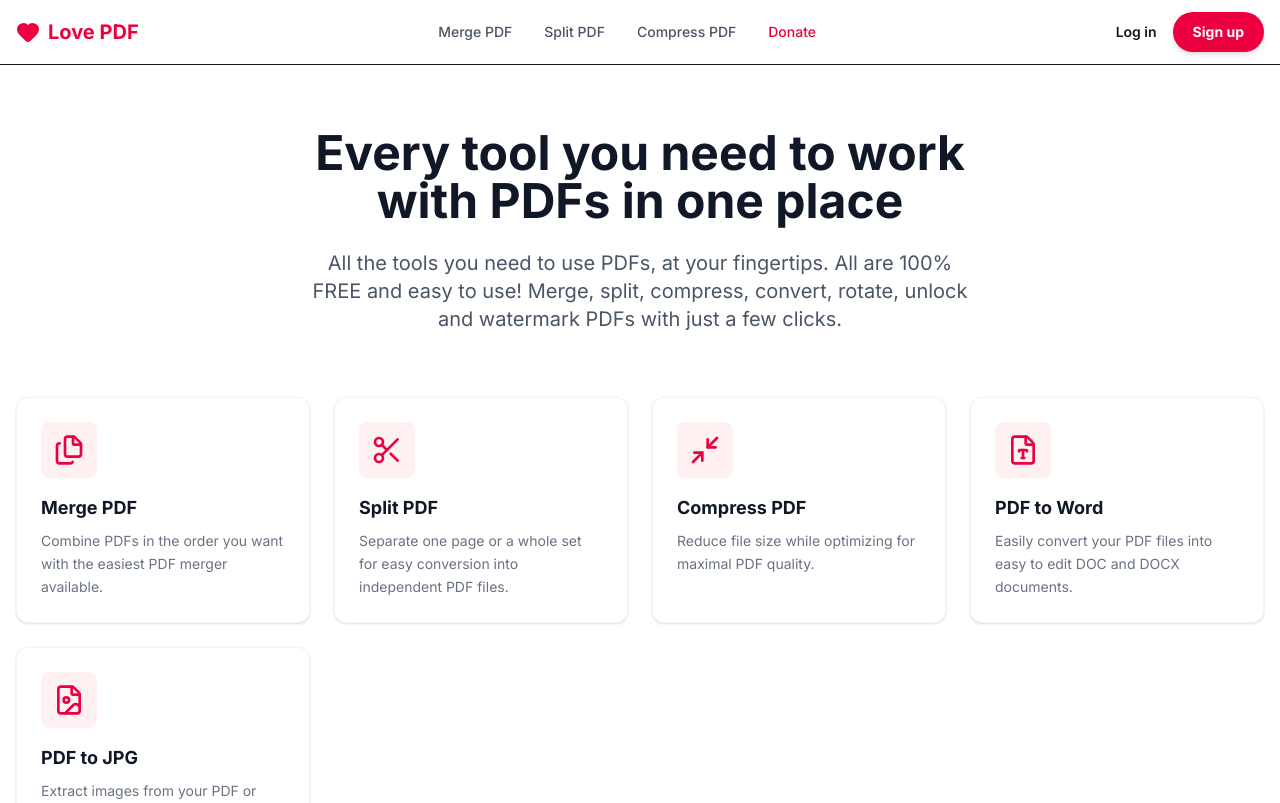
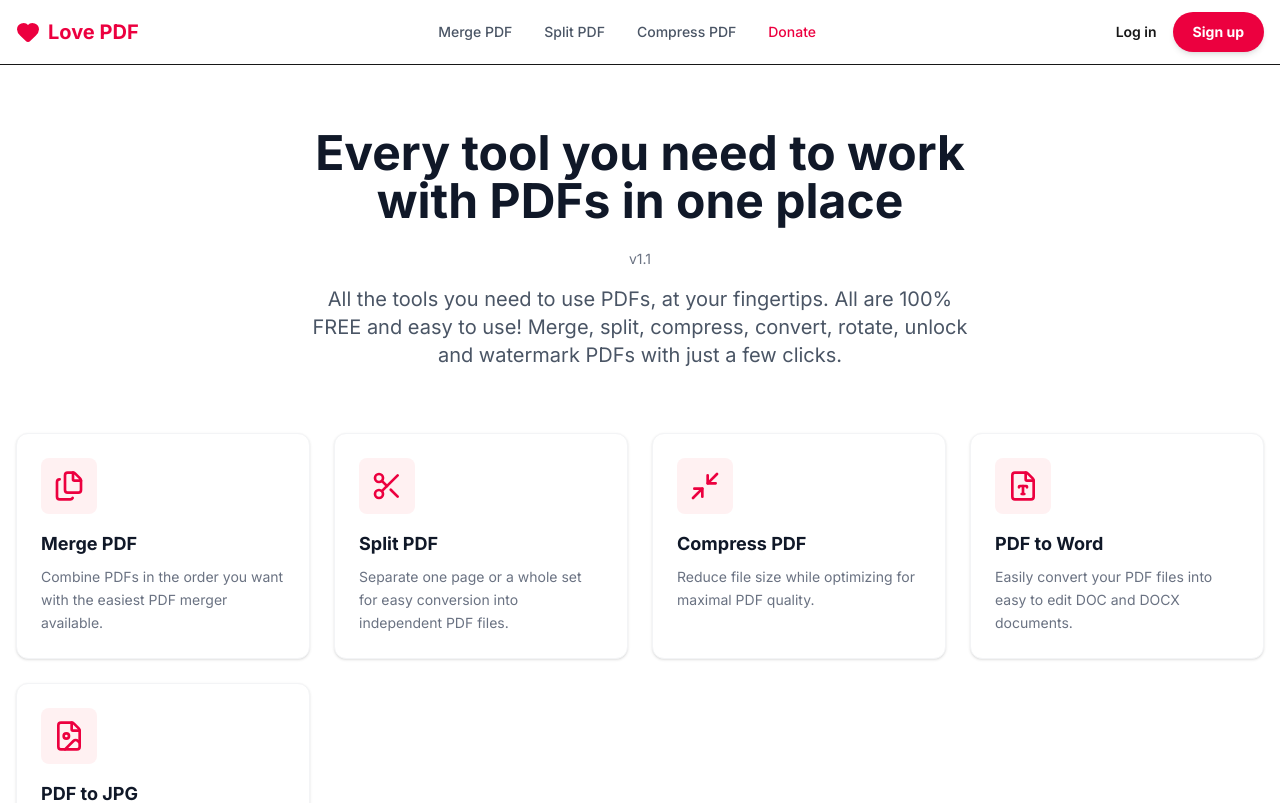
Before and after one commit to madhankumarp1/lovepdf, a Next.js app: page / in a window 1280 px wide. Shown: the top 803 px of the page. Built offline with nearby package versions, Linux system fonts and the light colour scheme.

Commit message:
Bump version to v1.1 and fix syntax

```diff
--- a/app/page.tsx
+++ b/app/page.tsx
@@ -43,6 +43,7 @@
         <h1 className="text-4xl md:text-5xl font-bold text-gray-900 mb-6">
           Every tool you need to work with PDFs in one place
         </h1>
+        <p className="text-sm text-gray-500 mb-4">v1.1</p>
         <p className="text-xl text-gray-600">
           All the tools you need to use PDFs, at your fingertips. All are 100% FREE and easy to use! Merge, split, compress, convert, rotate, unlock and watermark PDFs with just a few clicks.
         </p>
@@ -53,6 +54,6 @@
           <ToolCard key={tool.title} {...tool} />
         ))}
       </div>
-    </div>
+    </div >
   );
 }
```
